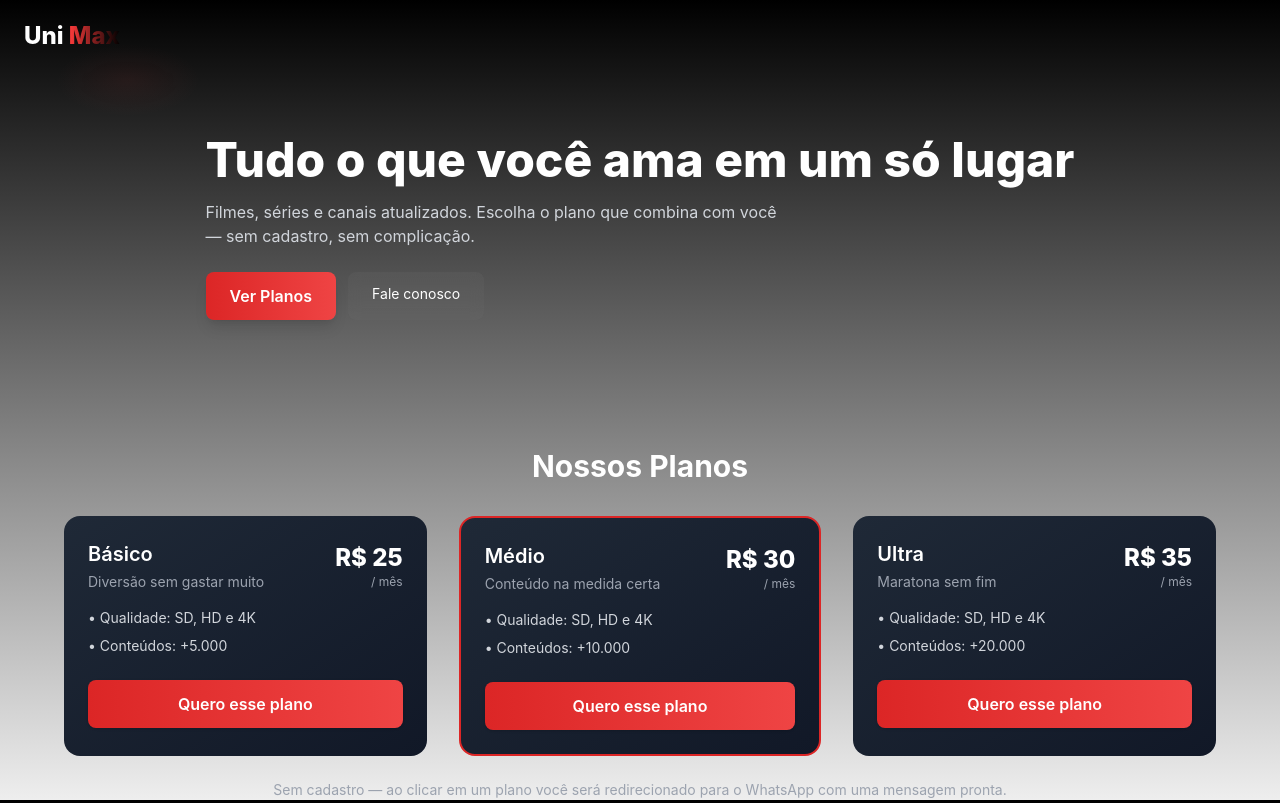
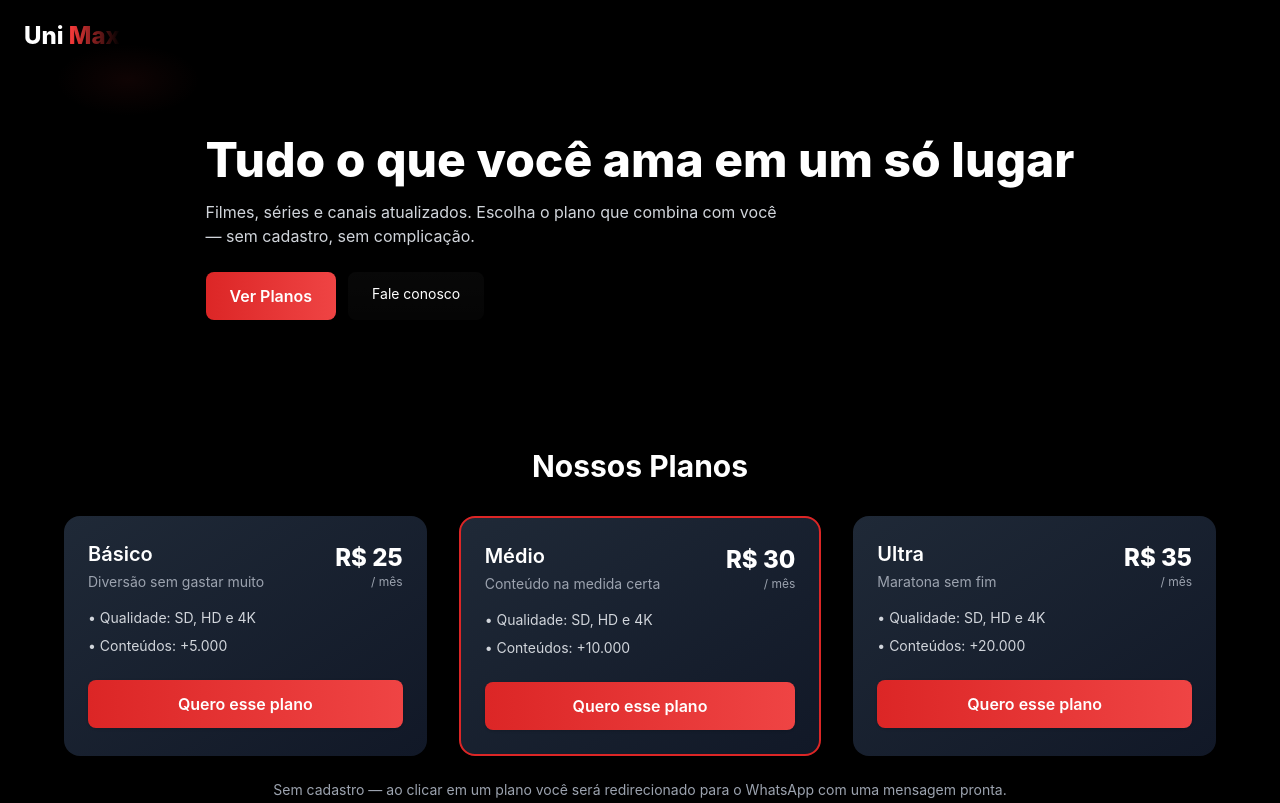
Before and after one commit to UniTvMax/Entreterimentos, a plain HTML site: page index.html in a window 1280 px wide. Shown: the top 803 px of the page. Drawn offline with nearby package versions, Linux system fonts and the light colour scheme.

Commit message:
Update index.html

```diff
--- a/index.html
+++ b/index.html
@@ -8,7 +8,7 @@
   <style>
     :root{
       --bg-1: #000000;
-      --bg-2: #eeeeee;
+      --bg-2: #000000;
       --accent-1: #ff3b3b;
       --accent-2: #000000;
     }
```
